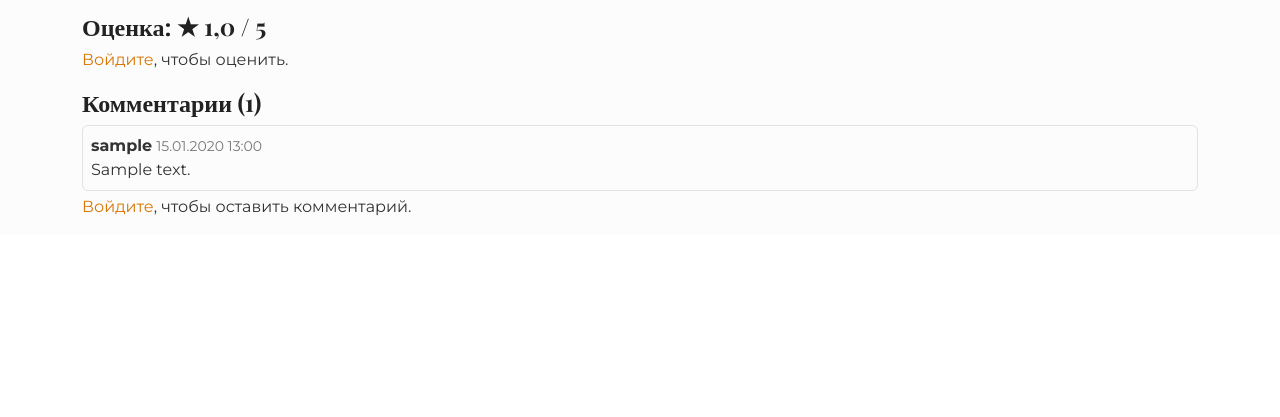
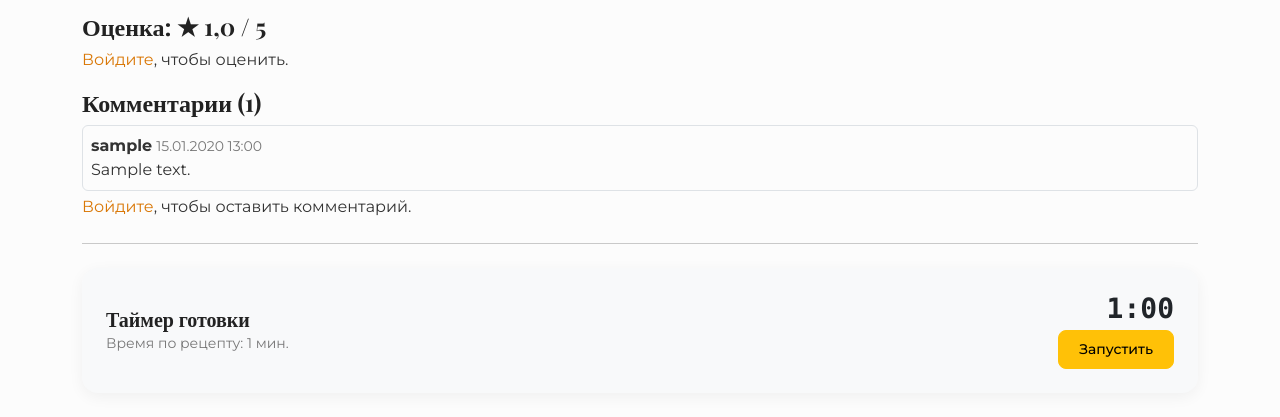
Before and after one commit to void0173/cookbook, a Django app: page /recipe/1/ in a window 1280 px wide. Shown: the part 859-1276 px from the top of the page. Before the commit the page ends 1075 px from the top, so only its background shows below. Run offline with Django 5.2, Linux system fonts and the light colour scheme; tables that the repository leaves empty hold one stand-in row (values such as "Sample post"); grey boxes marked "Sample" are stand-in pictures.

Commit message:
Добавил интерактивный таймер готовки

```diff
--- a/templates/recipes/detail.html
+++ b/templates/recipes/detail.html
@@ -71,5 +71,57 @@
 {% else %}
   <p><a href="{% url 'login' %}">Войдите</a>, чтобы оставить комментарий.</p>
 {% endif %}
+<hr class="my-4">
+<div class="card bg-light border-warning mb-4">
+  <div class="card-body d-flex align-items-center justify-content-between">
+    <div>
+      <h5 class="mb-0"><i class="fas fa-stopwatch text-warning"></i> Таймер готовки</h5>
+      <small class="text-muted">Время по рецепту: {{ recipe.cooking_time }} мин.</small>
+    </div>
+    <div class="text-end">
+      <h3 id="timer-display" class="mb-0 text-dark font-monospace" style="font-weight: bold;">{{ recipe.cooking_time }}:00</h3>
+      <button id="start-timer" class="btn btn-sm btn-warning mt-1">Запустить</button>
+    </div>
+  </div>
+</div>
+<script>
+  let timerInterval;
+  let timeLeft = {{ recipe.cooking_time }} * 60;
+  const display = document.getElementById('timer-display');
+  const btn = document.getElementById('start-timer');
+  let isRunning = false;
 
+  function updateDisplay() {
+    const minutes = Math.floor(timeLeft / 60);
+    const seconds = timeLeft % 60;
+    display.textContent = `${minutes}:${seconds < 10 ? '0' : ''}${seconds}`;
+  }
+
+  btn.addEventListener('click', function() {
+    if (isRunning) {
+      clearInterval(timerInterval);
+      btn.textContent = 'Продолжить';
+      btn.classList.replace('btn-danger', 'btn-success');
+      isRunning = false;
+    } else {
+      if (timeLeft <= 0) return;
+      btn.textContent = 'Пауза';
+      btn.classList.replace('btn-warning', 'btn-danger');
+      isRunning = true;
+
+      timerInterval = setInterval(() => {
+        if (timeLeft > 0) {
+          timeLeft--;
+          updateDisplay();
+        } else {
+          clearInterval(timerInterval);
+          btn.textContent = 'Время вышло!';
+          btn.classList.replace('btn-danger', 'btn-secondary');
+          btn.disabled = true;
+          alert('Время готовки истекло! Проверьте блюдо.');
+        }
+      }, 1000);
+    }
+  });
+</script>
 {% endblock %}
```
